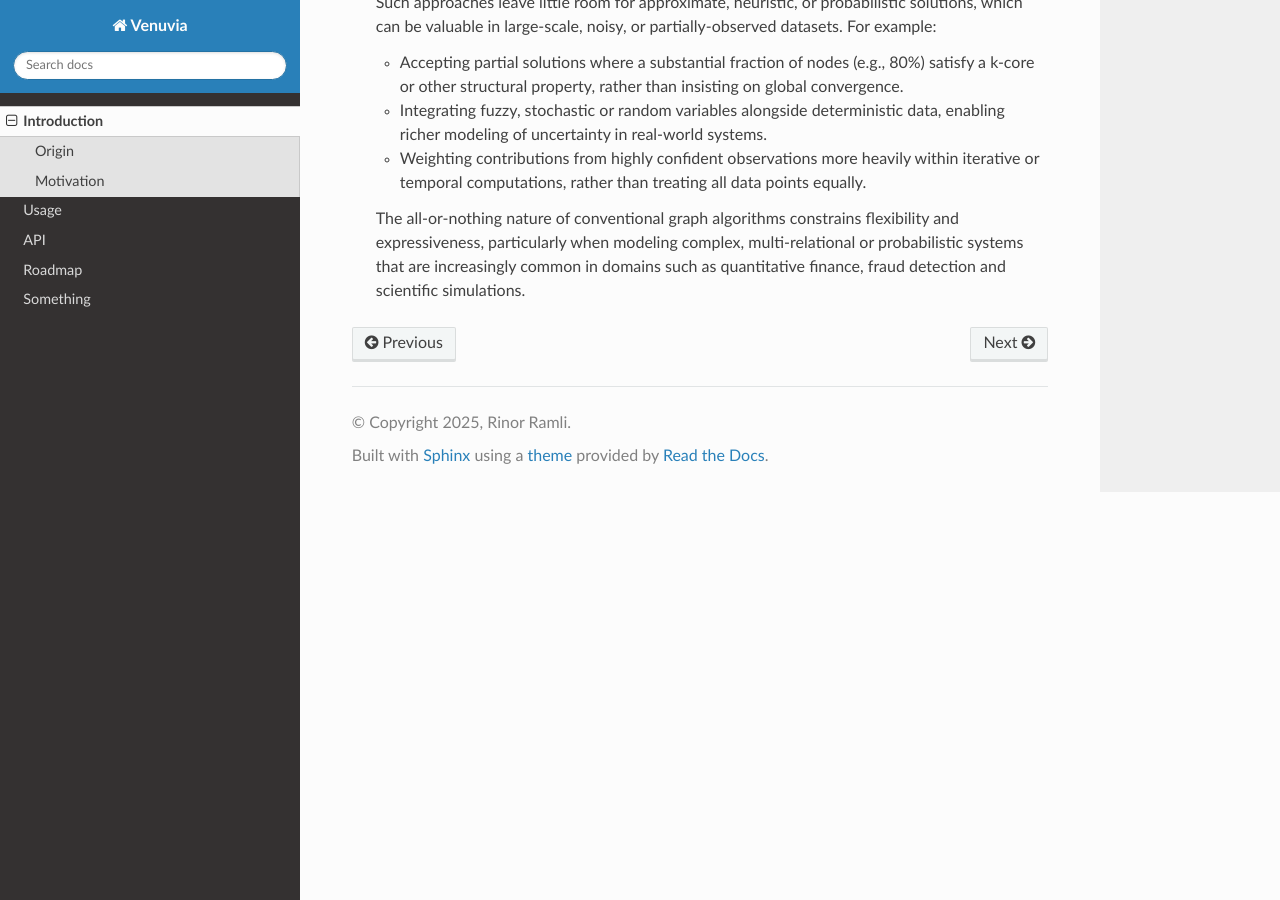
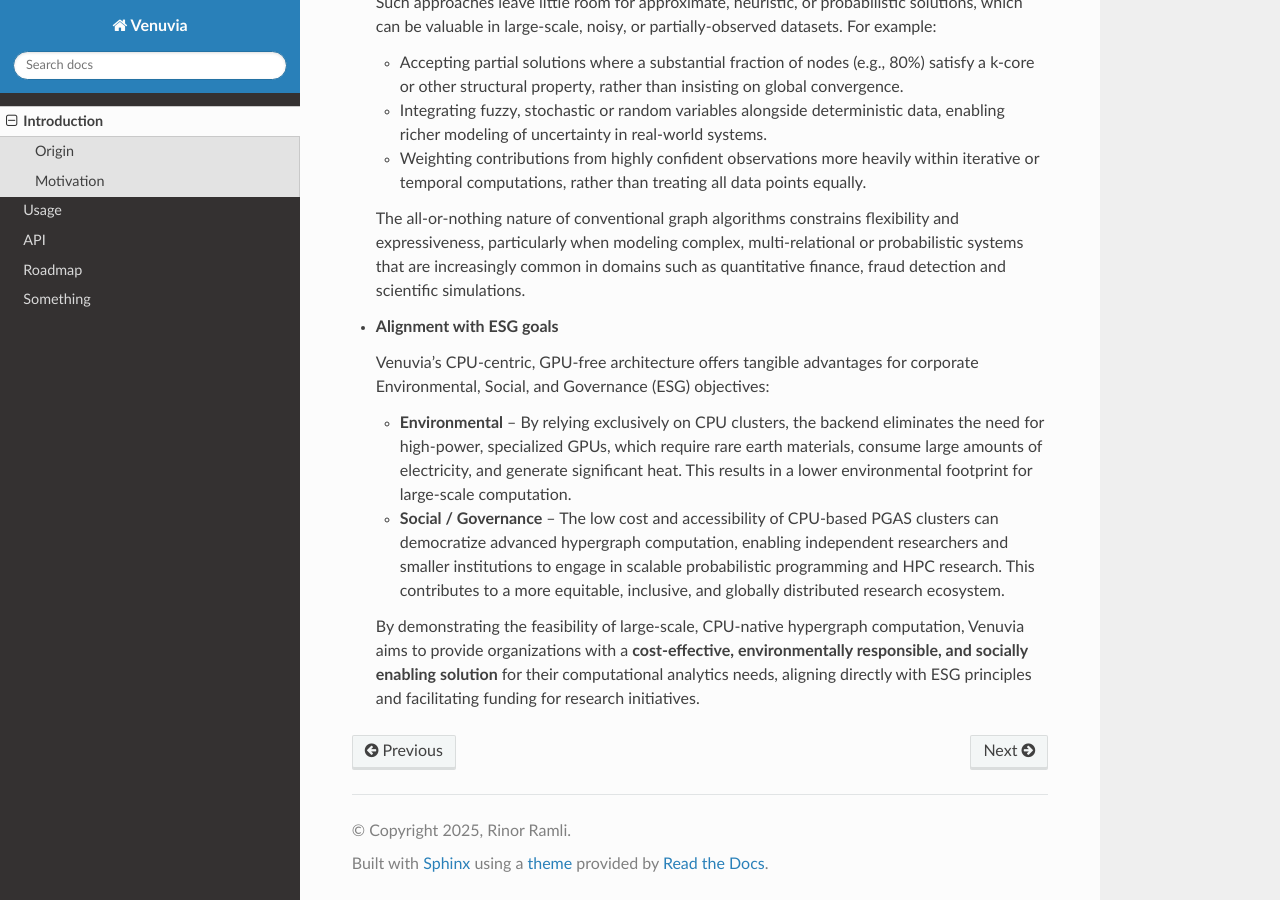
Before and after one commit to pawaka2025/venuvia, a Sphinx documentation site: the page built from docs/source/introduction.rst, in a window 1280 px wide and 900 px high, scrolled down 2033 px. Built offline with Sphinx 7.4.7 and the Read the Docs theme 3.1.0, drawn with Linux system fonts in a browser that asks for light colours.

Commit message:
Update introduction.rst

```diff
--- a/docs/source/introduction.rst
+++ b/docs/source/introduction.rst
@@ -91,3 +91,24 @@ This backend has been conceived in order to address a number of pain points:
   expressiveness, particularly when modeling complex, multi-relational or probabilistic
   systems that are increasingly common in domains such as quantitative finance, fraud
   detection and scientific simulations.
+
+- **Alignment with ESG goals**
+
+  Venuvia’s CPU-centric, GPU-free architecture offers tangible advantages for corporate
+  Environmental, Social, and Governance (ESG) objectives:
+
+  - **Environmental** – By relying exclusively on CPU clusters, the backend eliminates
+    the need for high-power, specialized GPUs, which require rare earth materials, consume
+    large amounts of electricity, and generate significant heat. This results in a lower
+    environmental footprint for large-scale computation.
+
+  - **Social / Governance** – The low cost and accessibility of CPU-based PGAS clusters
+    can democratize advanced hypergraph computation, enabling independent researchers and
+    smaller institutions to engage in scalable probabilistic programming and HPC research.
+    This contributes to a more equitable, inclusive, and globally distributed research
+    ecosystem.
+
+  By demonstrating the feasibility of large-scale, CPU-native hypergraph computation,
+  Venuvia aims to provide organizations with a **cost-effective, environmentally responsible,
+  and socially enabling solution** for their computational analytics needs, aligning directly
+  with ESG principles and facilitating funding for research initiatives.
```
